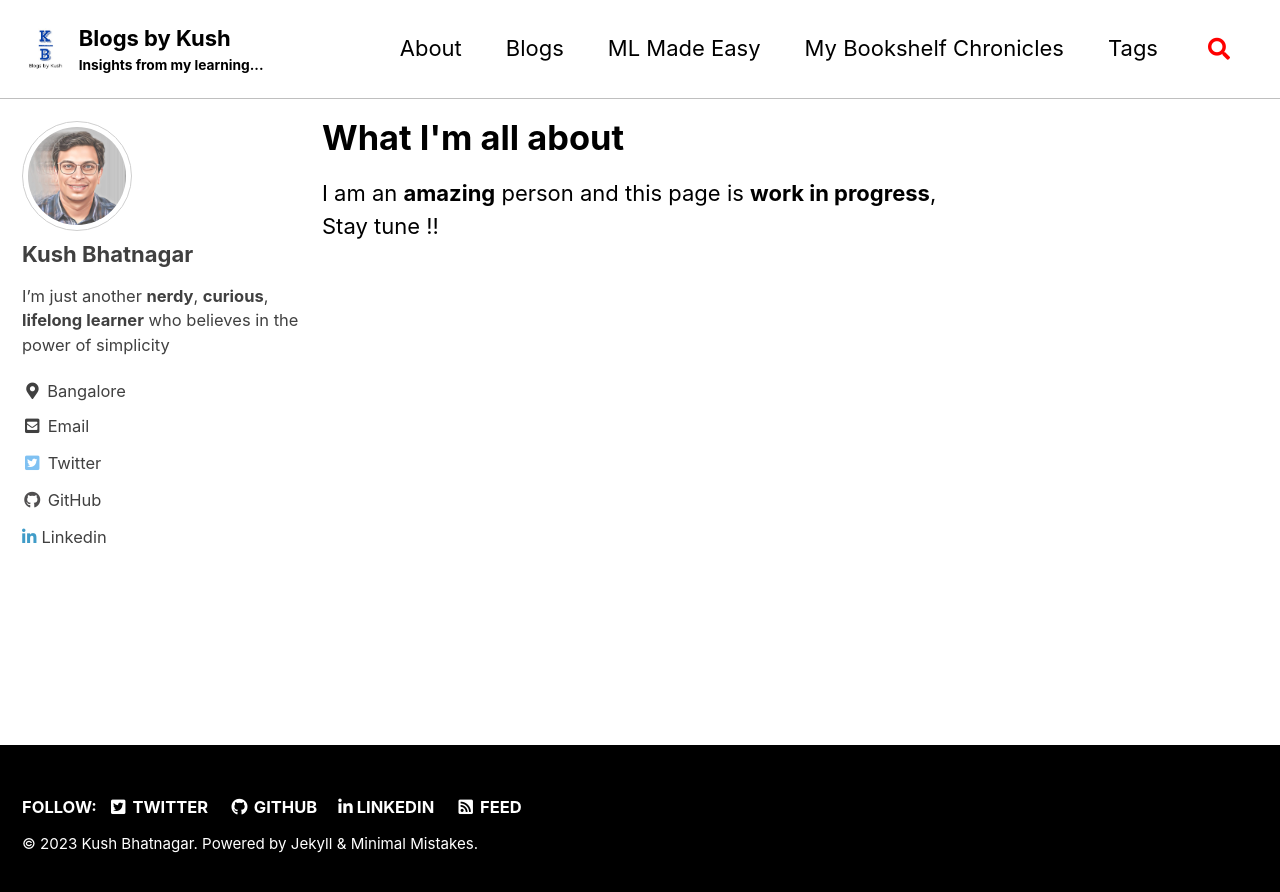
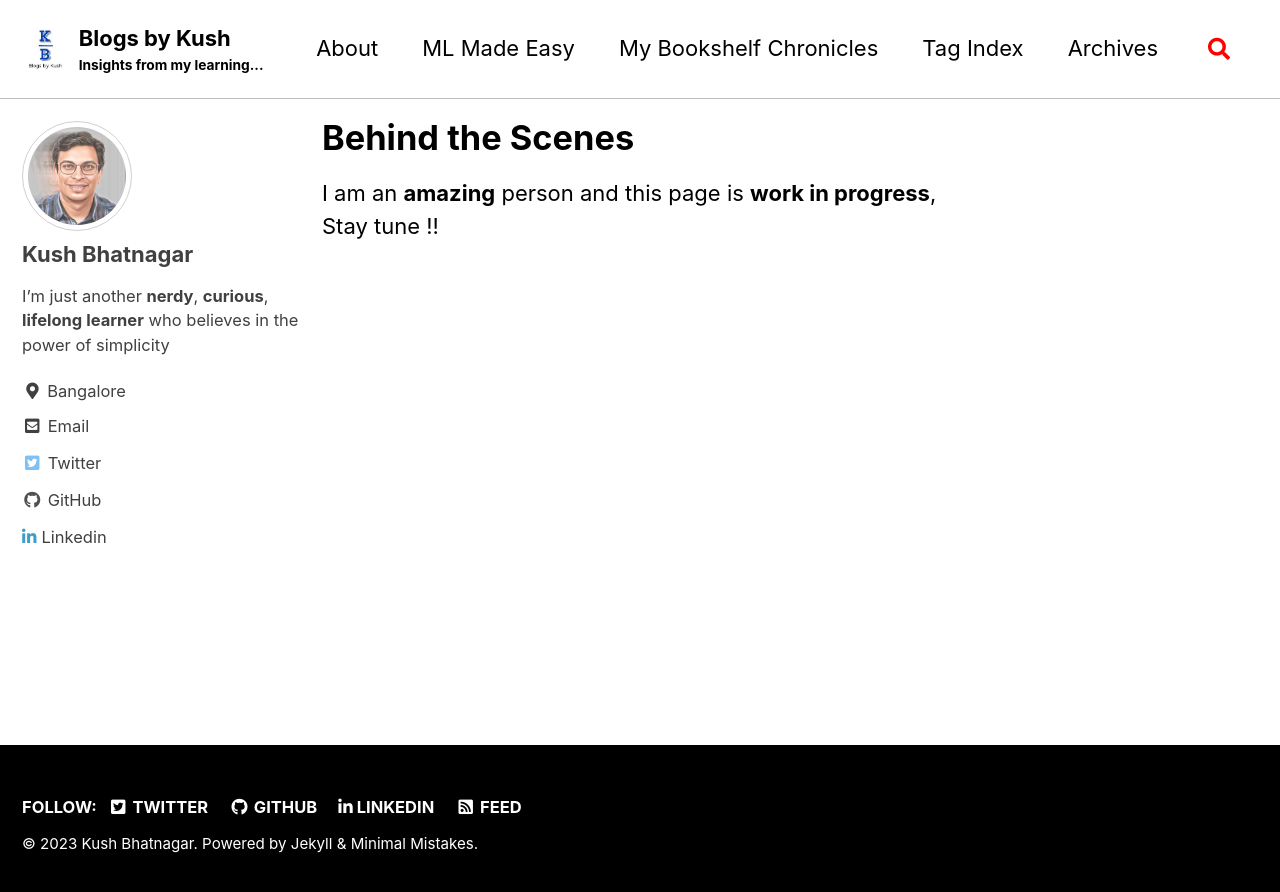
Before and after one commit to KushBhatnagar/kushbhatnagar.github.io, a Jekyll site: the page built from _pages/about.md, in a window 1280 px wide. Shown: the top 892 px of the page. Built offline with Jekyll 4.4.1, drawn with Linux system fonts in a browser that asks for light colours; cached includes are drawn as plain includes.

```diff
--- a/_pages/about.md
+++ b/_pages/about.md
@@ -1,7 +1,7 @@
 ---
 permalink: /about/
 layout : category
-title: "What I'm all about"
+title: "Behind the Scenes"
 ---
 
 I am an **amazing** person and this page is **work in progress**, Stay tune !!
--- a/_pages/tags.md
+++ b/_pages/tags.md
@@ -1,5 +1,5 @@
 ---
-title: "Tags"
+title: "Tag Index"
 permalink: /tags/
 layout: tags
 author_profile: true
--- a/_pages/year-archive.md
+++ b/_pages/year-archive.md
@@ -1,5 +1,5 @@
 ---
-title: "Blogs"
+title: "Archives"
 permalink: /year-archive/
 layout: posts
 author_profile: true
```
Also changed, not shown: _data/navigation.yml (+4 -4 lines).
